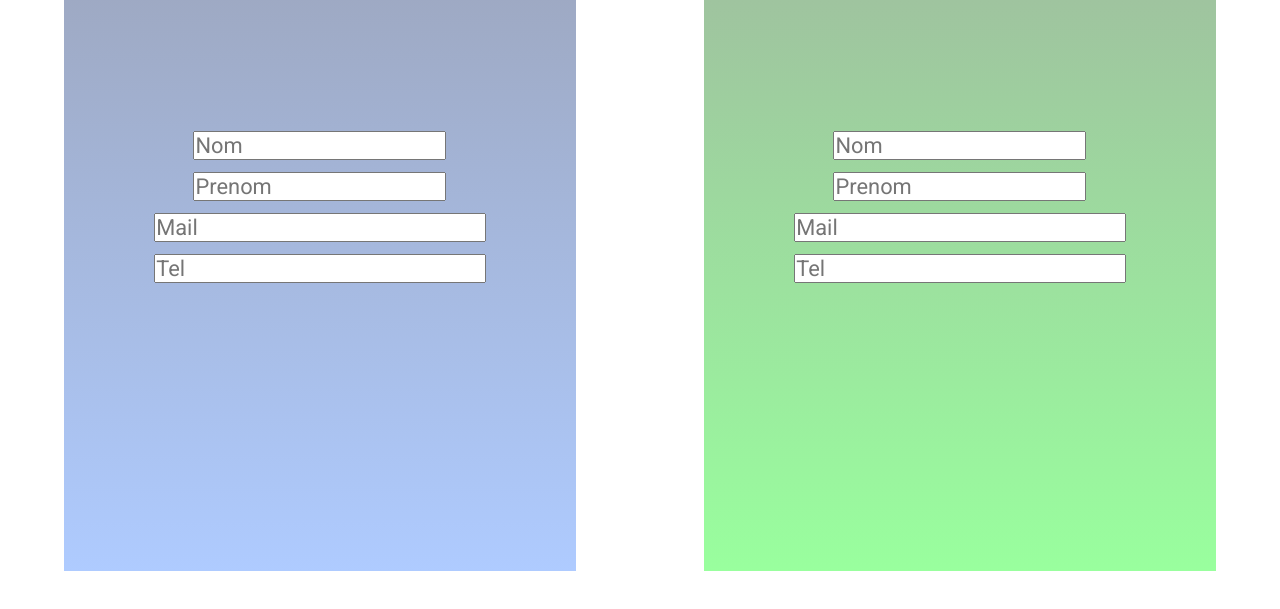
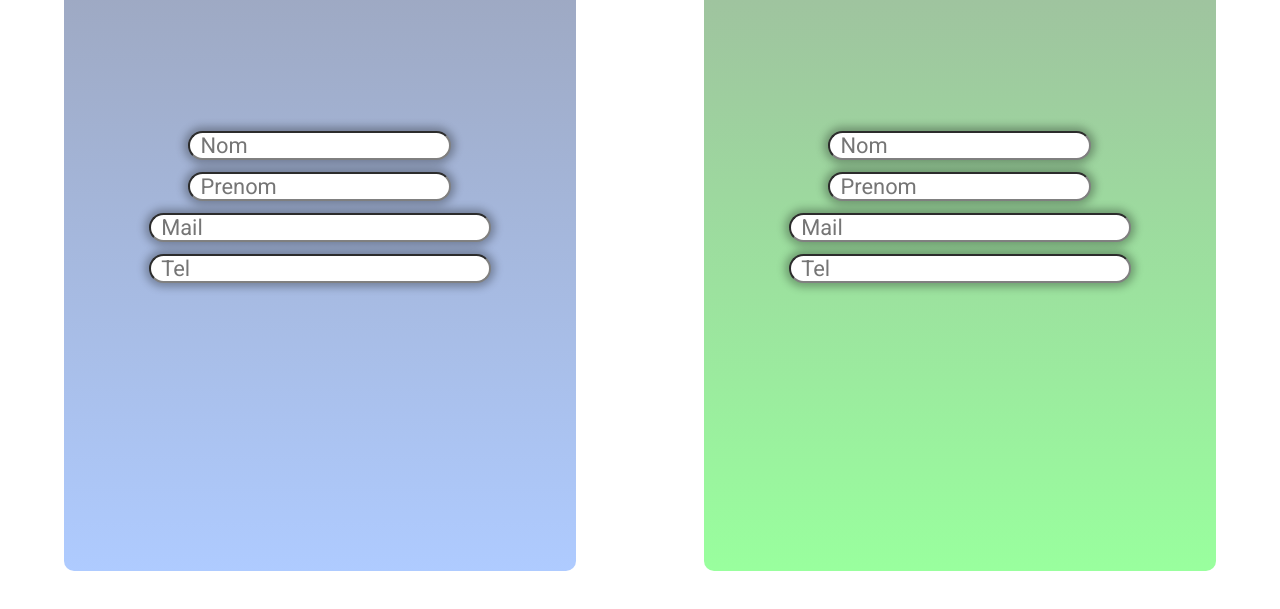
Before and after one commit to Clems-web/repro-amazon, a plain HTML site: page index.html in a window 1280 px wide. Shown: the part 669-1278 px from the top of the page. Drawn offline with Linux system fonts and the light colour scheme.

Commit message:
on avance

```diff
--- a/style.css
+++ b/style.css
@@ -39,6 +39,7 @@ body {
 .formulaire {
     width: 40%;
     height: 80%;
+    border-radius: 10px 10px 10px 10px;
 }
 
 #professionnel {
@@ -71,3 +72,10 @@ form {
 #mail, #phone, #mailpro, #phonepro {
     width: 80%;
 }
+
+input {
+    border-radius: 27px 27px 27px 27px;
+    border-color: grey;
+    padding-left: 1rem;
+    box-shadow: 0 0 8px 4px rgba(0,0,0,0.3);
+}
```
